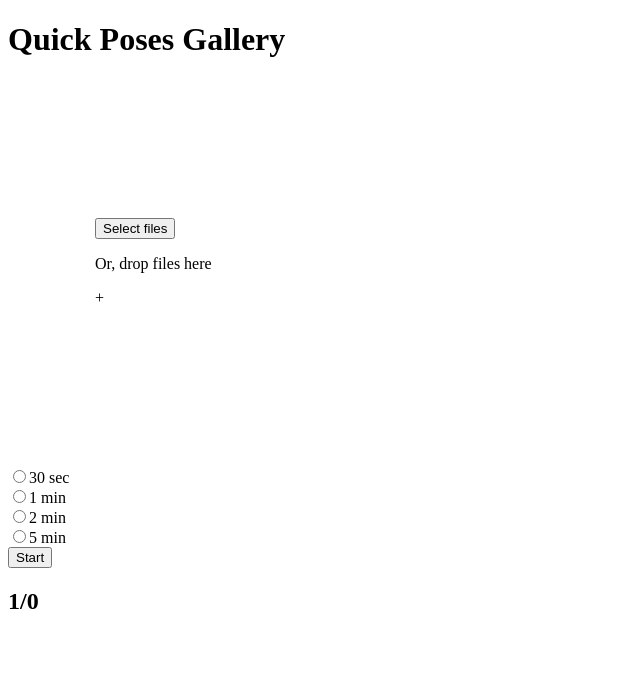
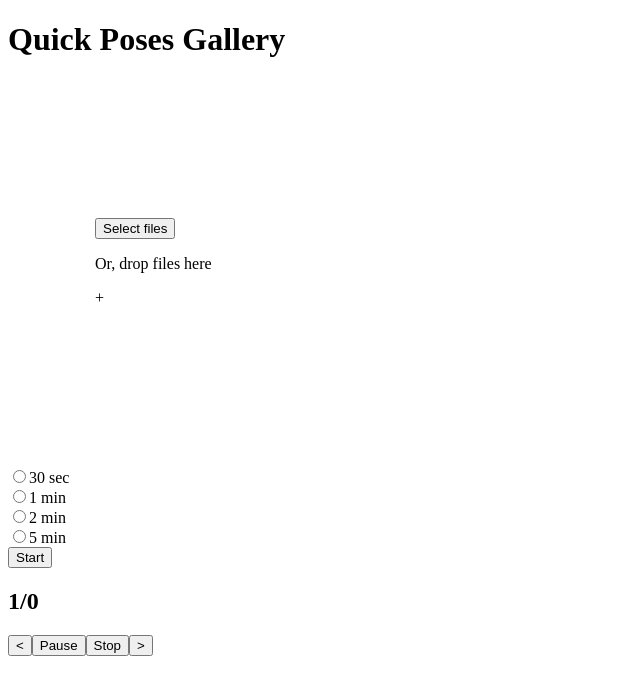
Before and after one commit to Luxiyalu/quick-poses-gallery, a Next.js app: page / in a window 1280 px wide. Shown: the top 694 px of the page, without its empty margins (0-640 px from the left). Built offline with nearby package versions, Linux system fonts and the light colour scheme.

Commit message:
Add controls to the gallery

```diff
--- a/components/Gallery/Gallery.js
+++ b/components/Gallery/Gallery.js
@@ -1,42 +1,41 @@
 import cn from 'classnames'
 import { useEffect, useState } from 'react'
+import { useInterval } from '../../services'
 import shuffle from 'lodash/shuffle'
 import css from './Gallery.less'
 
 export default function Gallery({ files = [], interval = 1, setStarted, started }) {
     const [shuffledFiles, setShuffledFiles] = useState([])
     const [activeIndex, setActiveIndex] = useState(0)
-    const [intervalId, setIntervalId] = useState()
+    const [paused, setPaused] = useState(false)
+    const stopGallery = () => {
+        setPaused(false)
+        setStarted(false)
+        setActiveIndex(0)
+    }
+    const moveBy = (delta) => {
+        const newIndex = activeIndex + delta
+
+        if (newIndex < 0 || newIndex >= files.length) {
+            stopGallery()
+        } else {
+            setActiveIndex(newIndex)
+        }
+    }
 
     useEffect(() => {
         setShuffledFiles(shuffle(files))
     }, [files])
 
-    useEffect(() => {
-        if (!started || !files.length) return
-        if (intervalId) clearInterval(intervalId)
+    useInterval(function tick() {
+        if (paused || !started || !files.length) return
 
-        const id = setInterval(() => {
-            let stop = false
-
-            setActiveIndex((activeIndex) => {
-                if (activeIndex < files.length - 1) {
-                    return activeIndex + 1
-                } else {
-                    stop = true
-                    return 0
-                }
-            })
-
-            if (stop) {
-                setStarted(false)
-                clearInterval(id)
-            }
-        }, interval * 1000)
-
-        setIntervalId(id)
-        return () => clearInterval(id)
-    }, [started])
+        if (activeIndex < files.length - 1) {
+            setActiveIndex(activeIndex + 1)
+        } else {
+            stopGallery()
+        }
+    }, interval * 1000) // TODO: use this function as second ticking by, so that pause work properly, not skipping rounds
 
     return (
         <section className={cn(css.gallery, { [css.started]: started })}>
@@ -46,12 +45,19 @@ export default function Gallery({ files = [], interval = 1, setStarted, started
 
             {shuffledFiles.map((file, i) => (
                 <div
+                    key={i}
                     className={cn(css.imageContainer, { [css.active]: i === activeIndex })}
-                    key={i}
                 >
                     <img src={file.preview} />
                 </div>
             ))}
+
+            <div className={css.controls}>
+                <button onClick={() => moveBy(-1)}>{'<'}</button>
+                <button onClick={() => setPaused(!paused)}>{paused ? 'Play' : 'Pause'}</button>
+                <button onClick={() => setStarted(false)}>Stop</button>
+                <button onClick={() => moveBy(1)}>{'>'}</button>
+            </div>
         </section>
     )
 }
--- a/components/Gallery/Gallery.less
+++ b/components/Gallery/Gallery.less
@@ -36,4 +36,11 @@
             max-height: 100%;
         }
     }
+
+    .controls {
+        position: absolute;
+        z-index: 1000;
+        bottom: 1rem;
+        right: 1rem;
+    }
 }
--- /dev/null
+++ b/services/index.js
@@ -0,0 +1 @@
+export { default as useInterval } from './useInterval'
--- /dev/null
+++ b/services/useInterval.js
@@ -0,0 +1,21 @@
+import { useEffect, useRef } from 'react'
+
+export default function useInterval(callback, delay) {
+    const savedCallback = useRef()
+
+    // Remember the latest callback.
+    useEffect(() => {
+        savedCallback.current = callback
+    }, [callback])
+
+    // Set up the interval.
+    useEffect(() => {
+        function tick() {
+            savedCallback.current()
+        }
+        if (delay !== null) {
+            let id = setInterval(tick, delay)
+            return () => clearInterval(id)
+        }
+    }, [delay])
+}
```
